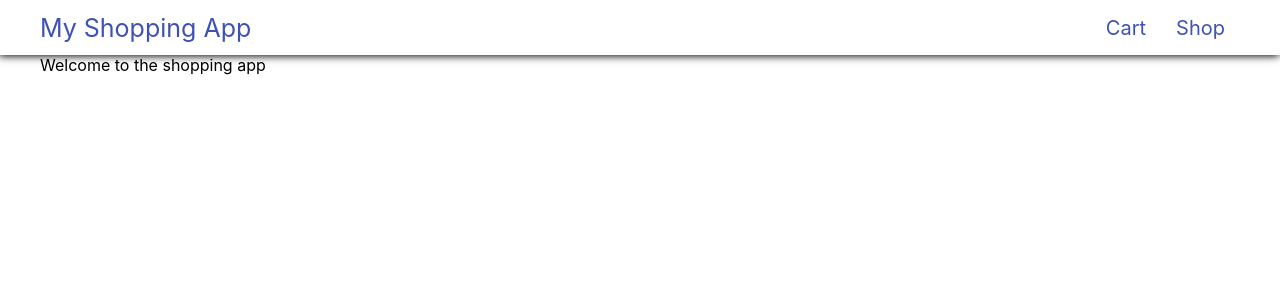
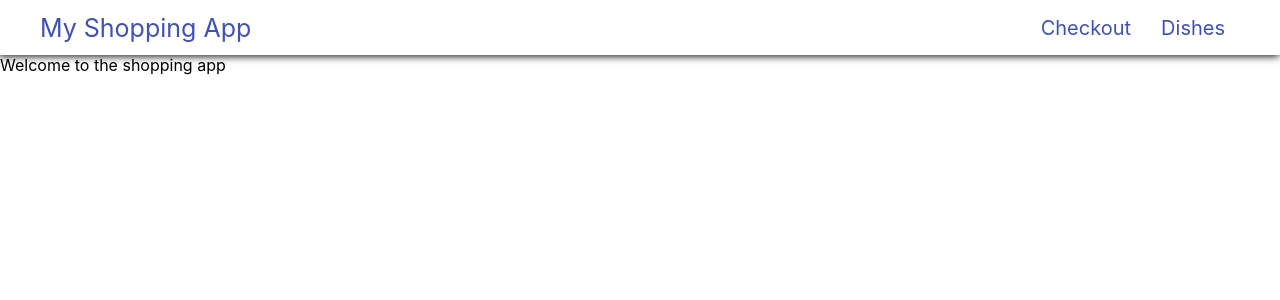
Before and after one commit to l-legren/my_shopping-app, a React (Create React App) app: page / in a window 1280 px wide. Shown: the top 300 px of the page. Built offline with nearby package versions, Linux system fonts and the light colour scheme.

Commit message:
added position sticky to nav bar

```diff
--- a/src/components/GridCard/gridCard.js
+++ b/src/components/GridCard/gridCard.js
@@ -29,7 +29,7 @@ const GridCard = ({ title, image }) => {
         <SingleCard styles={{ width: "max-content" }}>
             <CardHeader title={title} />
             <img src={image} alt={title} />
-            <AddButton variant="contained" color="primary" onClick={addToBasket}>Add to basket</AddButton>
+            <AddButton variant="contained" color="primary" onClick={addToBasket}>ADD</AddButton>
         </SingleCard>
     );
 };
--- a/src/components/GridCard/styles.js
+++ b/src/components/GridCard/styles.js
@@ -26,5 +26,4 @@ export const SingleCard = styled.div`
 export const AddButton = styled(Button)`
     border-radius: 10px;
     margin: 10px 0px 10px 0px;
-    padding: 10px;
 `;
--- a/src/components/GridProducts/mockedItems.json
+++ b/src/components/GridProducts/mockedItems.json
@@ -23,7 +23,7 @@
     {
         "albumId": 1,
         "id": 4,
-        "title": "Humus",
+        "title": "Paella",
         "url": "https://via.placeholder.com/600/d32776",
         "thumbnailUrl": "https://via.placeholder.com/150/d32776"
     },
--- a/src/components/GridProducts/styles.js
+++ b/src/components/GridProducts/styles.js
@@ -22,6 +22,7 @@ export const GridContainer = styled.div`
     row-gap: 12px;
     grid-template-columns: repeat(3, 1fr);
     overflow-x: hidden;
+    margin: auto;
 
     @media (max-width: 960px) {
         grid-template-columns: repeat(2, 1fr);
--- a/src/components/NavigationBar/navigationBar.js
+++ b/src/components/NavigationBar/navigationBar.js
@@ -22,8 +22,8 @@ import {
  */
 const Navigation = () => {
     const links = [
-        { url: "/cart", routeName: "cart", text: "Cart" },
-        { url: "/shopping", routeName: "shopping", text: "Shop" },
+        { url: "/cart", routeName: "cart", text: "Checkout" },
+        { url: "/shopping", routeName: "shopping", text: "Dishes" },
     ];
 
     return (
--- a/src/components/NavigationBar/styles.js
+++ b/src/components/NavigationBar/styles.js
@@ -11,11 +11,14 @@ import { Link } from "react-router-dom";
 
 ////////////////////////////////////////////////////////////////////////////////
 
-export const BarContainer = styled(Box)`
+export const BarContainer = styled.div`
     height: 55px;
+    position: sticky;
+    top: 0px;
     display: flex;
     justify-content: center;
     box-shadow: -1px 1px 8px black;
+    z-index: 1;
     background-color: ${({theme}) => theme.palette.common.white};
 `;
 
--- a/src/pages/styles.js
+++ b/src/pages/styles.js
@@ -4,14 +4,21 @@ import styled from "styled-components";
 // Global imports
 
 // Local imports
-import { Box } from "@material-ui/core";
 
 ////////////////////////////////////////////////////////////////////////////////
 
-export const PageContainer = styled(Box)`
+export const PageContainer = styled.div`
     display: flex;
     flex-direction: column;
     justify-content: center;
-    max-width: 1200px;
+    max-width: 1280px;
     margin: 0 auto;
+
+    @media (max-width: 960px) {
+        max-width: 900px;
+    }
+
+    @media (max-width: 600px) {
+        max-width: 580px;
+    }
 `;
```
